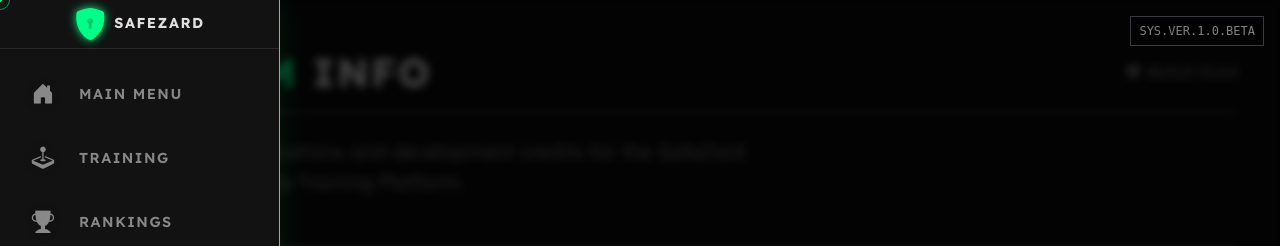
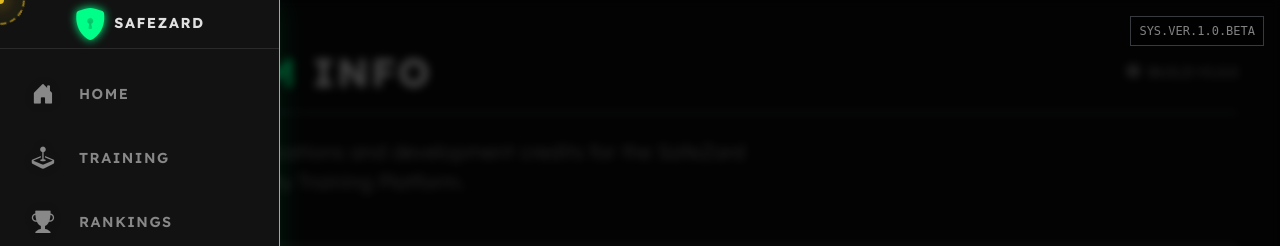
Before and after one commit to Ekskie/SafetySimulator-1, a Flask app: page /about in a window 1280 px wide. Shown: the top 246 px of the page. Run offline with Flask 3, Linux system fonts and the light colour scheme; the visitor is signed in with stand-in values (Sample User, id 1).

Commit message:
Change sidebar text from 'MAIN MENU' to 'HOME'

```diff
--- a/templates/base.html
+++ b/templates/base.html
@@ -54,7 +54,7 @@
             <li class="nav-item">
                 <a href="/" class="nav-link" data-preview="menu">
                     <i class="bi bi-house-door-fill"></i>
-                    <span class="sidebar-text">MAIN MENU</span>
+                    <span class="sidebar-text">HOME</span>
                 </a>
             </li>
             <li class="nav-item">
```
